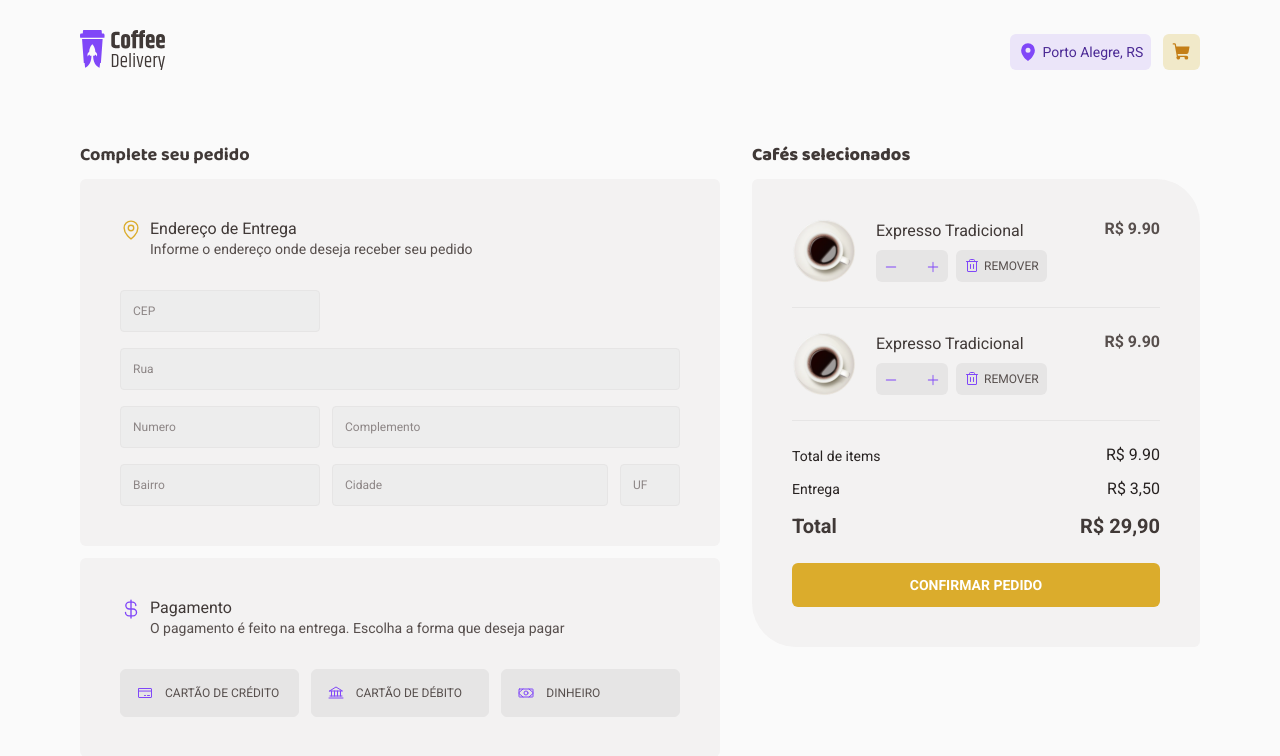
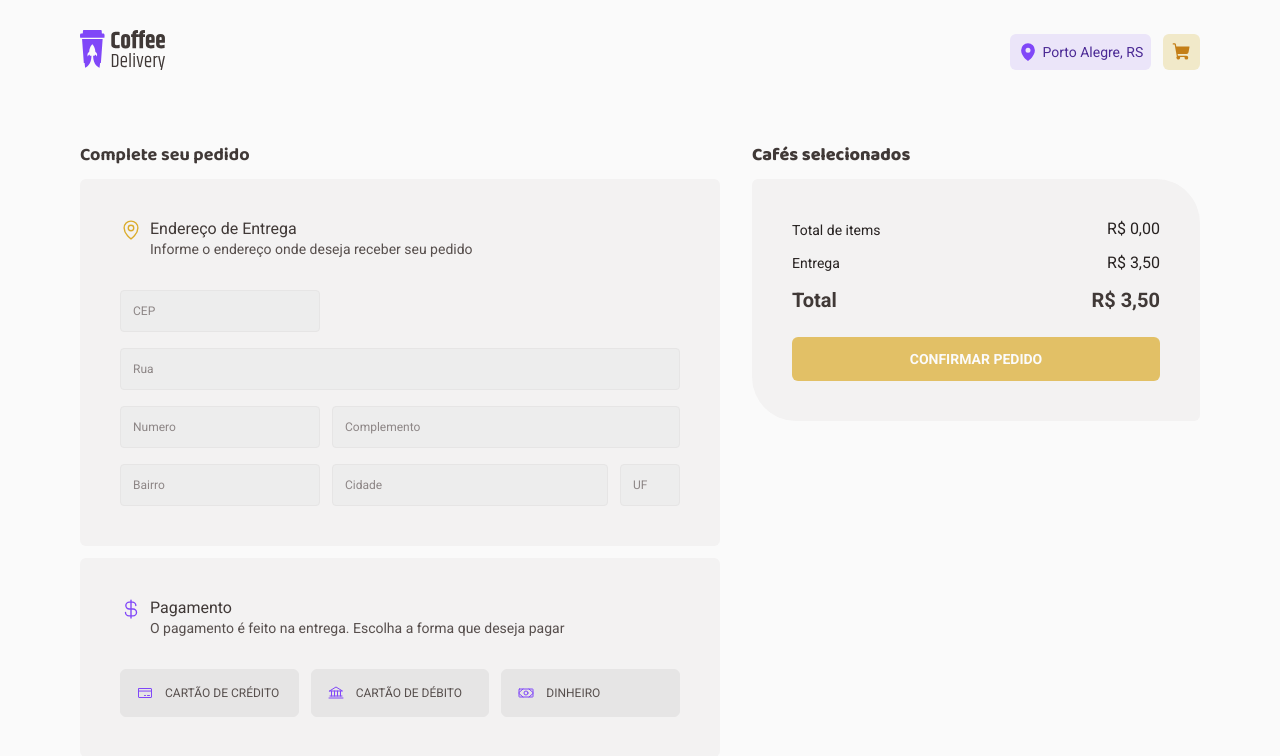
Before and after one commit to NatalyeCavalieri/coffee-delivery1.0, a React (Vite) app: page /completeOrder in a window 1280 px wide. Shown: the top 756 px of the page. Built offline with nearby package versions, Linux system fonts and the light colour scheme.

Commit message:
add cartitems localstorage

```diff
--- a/src/contexts/CartContext.tsx
+++ b/src/contexts/CartContext.tsx
@@ -1,4 +1,4 @@
-import { ReactNode, createContext, useState } from "react"
+import { ReactNode, createContext, useEffect, useState } from "react"
 import { Coffee } from "../pages/Home/components/coffeeCard"
 import { produce } from "immer"
 
@@ -10,19 +10,37 @@
   //items do carrinho
   cartItems: CartItem[]
   cartQuantity: number
+  cartItemsTotal: number
   addCoffeeToCart: (coffee: CartItem) => void
+  changeCartItemQuantity: (
+    cartItemId: number,
+    type: "increase" | "decrease"
+  ) => void
+  removeCartItem: (cartItemId: number) => void
 }
 
 interface CartContextProviderProps {
   children: ReactNode
 }
 
+const COFFEE_ITEMS_STORAGE_KEY = "coffeeDelivery:cartItems"
+
 export const CartContext = createContext({} as CartContextType)
 
 export function CartContextProvider({ children }: CartContextProviderProps) {
-  const [cartItems, setCartItems] = useState<CartItem[]>([])
+  const [cartItems, setCartItems] = useState<CartItem[]>(() => {
+    const storedCartItems = localStorage.getItem(COFFEE_ITEMS_STORAGE_KEY)
+    if(storedCartItems){
+      return JSON.parse(storedCartItems)
+    }
+    return[]
+  })
 
   const cartQuantity = cartItems.length
+
+  const cartItemsTotal = cartItems.reduce((total, cartItem) => {
+    return total + cartItem.price + cartItem.quantity
+  },  0)
 
   function addCoffeeToCart(coffee: CartItem) {
     //validação se existe o café que está sendo add, para que não acrescente novamente e sim faça uma soma na quantidade
@@ -42,8 +60,47 @@
     setCartItems(newCArt)
   }
 
+  function changeCartItemQuantity(cartItemId:number, type: 'increase' | 'decrease') {
+    const newCart = produce(cartItems, (draft) => {
+      const coffeeExistsInCart = cartItems.findIndex(cartItem => cartItem.id === cartItemId)
+
+      if(coffeeExistsInCart >= 0){
+        const item = draft[coffeeExistsInCart]
+        draft[coffeeExistsInCart].quantity = type === 'increase' ? item.quantity + 1 : item.quantity - 1
+      }
+    })
+
+    setCartItems(newCart)
+  }
+
+  function removeCartItem(cartItemId: number){
+    const newCart = produce(cartItems, (draft)=> {
+       const coffeeExistsInCart = cartItems.findIndex(
+         (cartItem) => cartItem.id === cartItemId
+       )
+       if(coffeeExistsInCart >= 0 ){
+        draft.splice(coffeeExistsInCart, 1)
+       }
+    })
+      setCartItems(newCart)
+  }
+
+  useEffect(() => {
+    localStorage.setItem(COFFEE_ITEMS_STORAGE_KEY, JSON.stringify(cartItems))
+  }, [cartItems])
+
   return (
-    <CartContext.Provider value={{ cartItems, cartQuantity, addCoffeeToCart }}>
+    <CartContext.Provider
+      value={{
+        cartItems,
+        cartQuantity,
+        cartItemsTotal,
+        addCoffeeToCart,
+        changeCartItemQuantity,
+        removeCartItem,
+
+      }}
+    >
       {children}
     </CartContext.Provider>
   )
--- a/src/pages/CompleteOrder/components/CoffeeCartCard/CoffeeCartCard.tsx
+++ b/src/pages/CompleteOrder/components/CoffeeCartCard/CoffeeCartCard.tsx
@@ -3,28 +3,53 @@
   CoffeeCardCartContainer,
   RemoveButton,
 } from "./styles"
-import Image from "../../../../../public/coffees/americano.svg"
 import { RegularText } from "../../../../components/Typography"
 import { QuantityInput } from "../../../../components/QuantityInput"
 import { Trash } from "phosphor-react"
+import { CartItem } from "../../../../contexts/CartContext"
+import { formatMoney } from "../../../../utils/formatMoney"
+import { useCart } from "../../../../hooks/useCart"
 
-export function CoffeeCartCard() {
+interface CoffeeCartCardProps{
+  coffee: CartItem
+}
+
+export function CoffeeCartCard({ coffee }: CoffeeCartCardProps) {
+  const { changeCartItemQuantity, removeCartItem } = useCart()
+  function handleIncrease(){
+    changeCartItemQuantity(coffee.id, "increase")
+  }
+  function handleDecrease() {
+    changeCartItemQuantity(coffee.id, "decrease")
+  }
+
+  function handleRemove(){
+    removeCartItem(coffee.id)
+  }
+
+  const coffeeTotal = coffee.price * coffee.quantity
+  const formattedPrice = formatMoney(coffeeTotal)
   return (
     <CoffeeCardCartContainer>
       <div>
-        <img src={Image} alt="" />
+        <img src={`/coffees/${coffee.photo}`} alt="" />
         <div>
-          <RegularText color="subtitle">Expresso Tradicional</RegularText>
+          <RegularText color="subtitle"> {coffee.name} </RegularText>
           <ActionsContainer>
-            <QuantityInput size="small" />
-            <RemoveButton>
+            <QuantityInput
+              size="small"
+              quantity={coffee.quantity}
+              onIncrease={handleIncrease}
+              onDecrease={handleDecrease}
+            />
+            <RemoveButton onClick={handleRemove}>
               <Trash size={16} />
               REMOVER
             </RemoveButton>
           </ActionsContainer>
         </div>
       </div>
-      <p>R$ 9.90</p>
+      <p>R$ {formattedPrice} </p>
     </CoffeeCardCartContainer>
   )
 }
--- a/src/pages/CompleteOrder/components/selectedCoffees/confirmationSection.tsx
+++ b/src/pages/CompleteOrder/components/selectedCoffees/confirmationSection.tsx
@@ -1,27 +1,36 @@
 import { Button } from "../../../../components/Button";
 import { RegularText } from "../../../../components/Typography";
+import { useCart } from "../../../../hooks/useCart";
+import { formatMoney } from "../../../../utils/formatMoney";
 import { ConfirmationSectionContainer } from "./styles";
 
+const DELIVERY_PRICE = 3.5
+
 export function ConfirmationSection(){
+  const { cartItemsTotal, cartQuantity } = useCart()
+  const cartTotal = DELIVERY_PRICE + cartItemsTotal
+  const formattedItemsTotal = formatMoney(cartItemsTotal)
+  const formattedCardTotal = formatMoney(cartTotal)
+  const formattedDeliveryPrice = formatMoney(DELIVERY_PRICE)
   return (
     <ConfirmationSectionContainer>
       <div>
         <RegularText size="s">Total de items</RegularText>
-        <RegularText>R$ 9.90</RegularText>
+        <RegularText>R$ {formattedItemsTotal} </RegularText>
       </div>
       <div>
         <RegularText size="s">Entrega</RegularText>
-        <RegularText>R$ 3,50</RegularText>
+        <RegularText>R$ {formattedDeliveryPrice} </RegularText>
       </div>
       <div>
         <RegularText size="l" weight="700" color="subtitle">
           Total
         </RegularText>
         <RegularText size="l" weight="700" color="subtitle">
-          R$ 29,90
+          R$ {formattedCardTotal}
         </RegularText>
       </div>
-      <Button text="confirmar pedido"  />
+      <Button text="confirmar pedido" disabled={cartQuantity <= 0} />
     </ConfirmationSectionContainer>
   )
 }
--- a/src/pages/CompleteOrder/components/selectedCoffees/index.tsx
+++ b/src/pages/CompleteOrder/components/selectedCoffees/index.tsx
@@ -2,8 +2,10 @@
 import { CoffeeCartCard } from "../CoffeeCartCard/CoffeeCartCard"
 import { ConfirmationSection } from "./confirmationSection"
 import { DetailsContainer, SelectedCoffeesContainer } from "./styles"
+import { useCart } from "../../../../hooks/useCart"
 
 export function SelectedCoffees() {
+  const { cartItems } = useCart()
   return (
     <SelectedCoffeesContainer>
       <TitleText size="xs" color="subtitle">
@@ -11,8 +13,9 @@
       </TitleText>
 
       <DetailsContainer>
-        <CoffeeCartCard />
-        <CoffeeCartCard />
+        {cartItems.map((item) => (
+        <CoffeeCartCard key={item.id} coffee={item} />
+        ))}
 
         <ConfirmationSection />
       </DetailsContainer>
```
